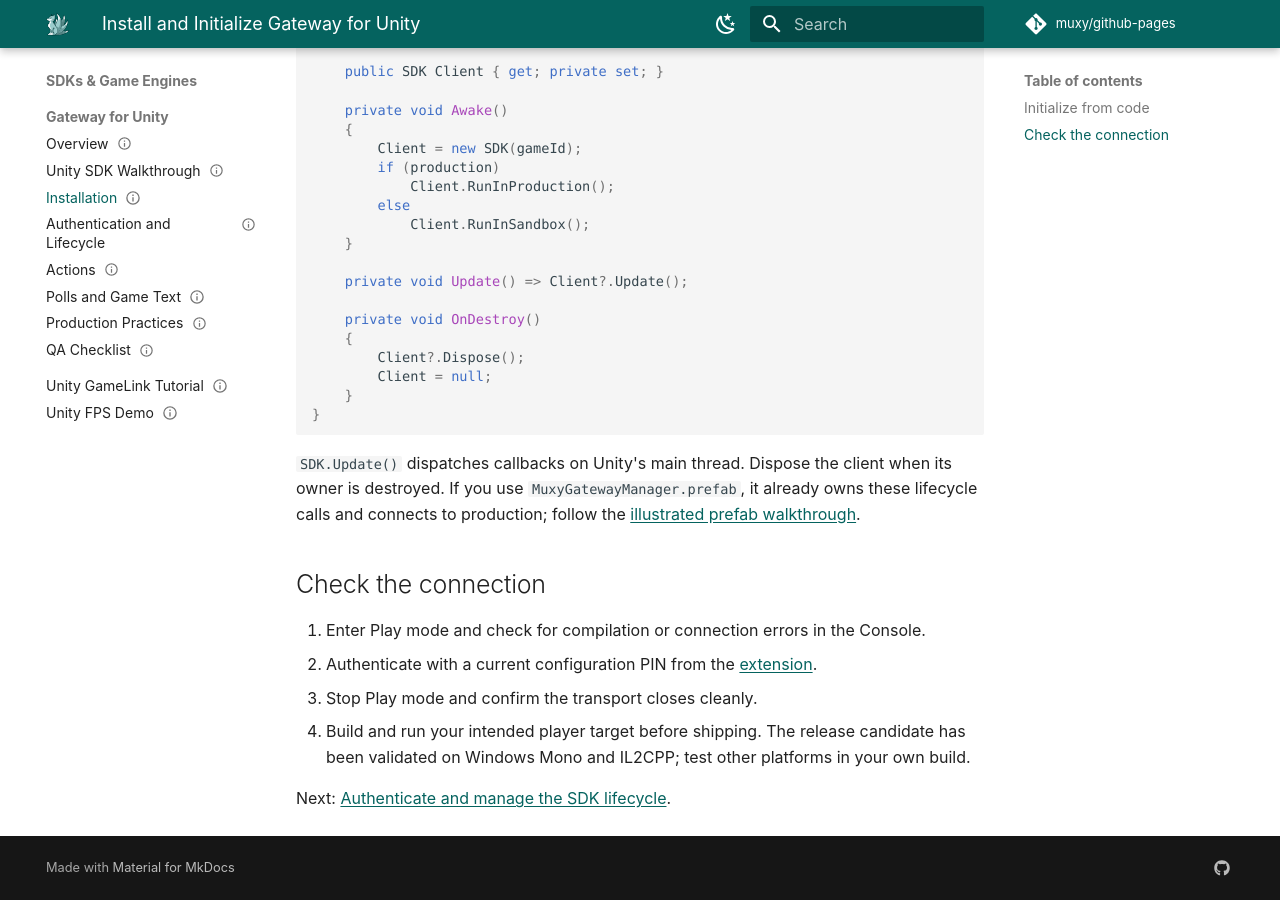
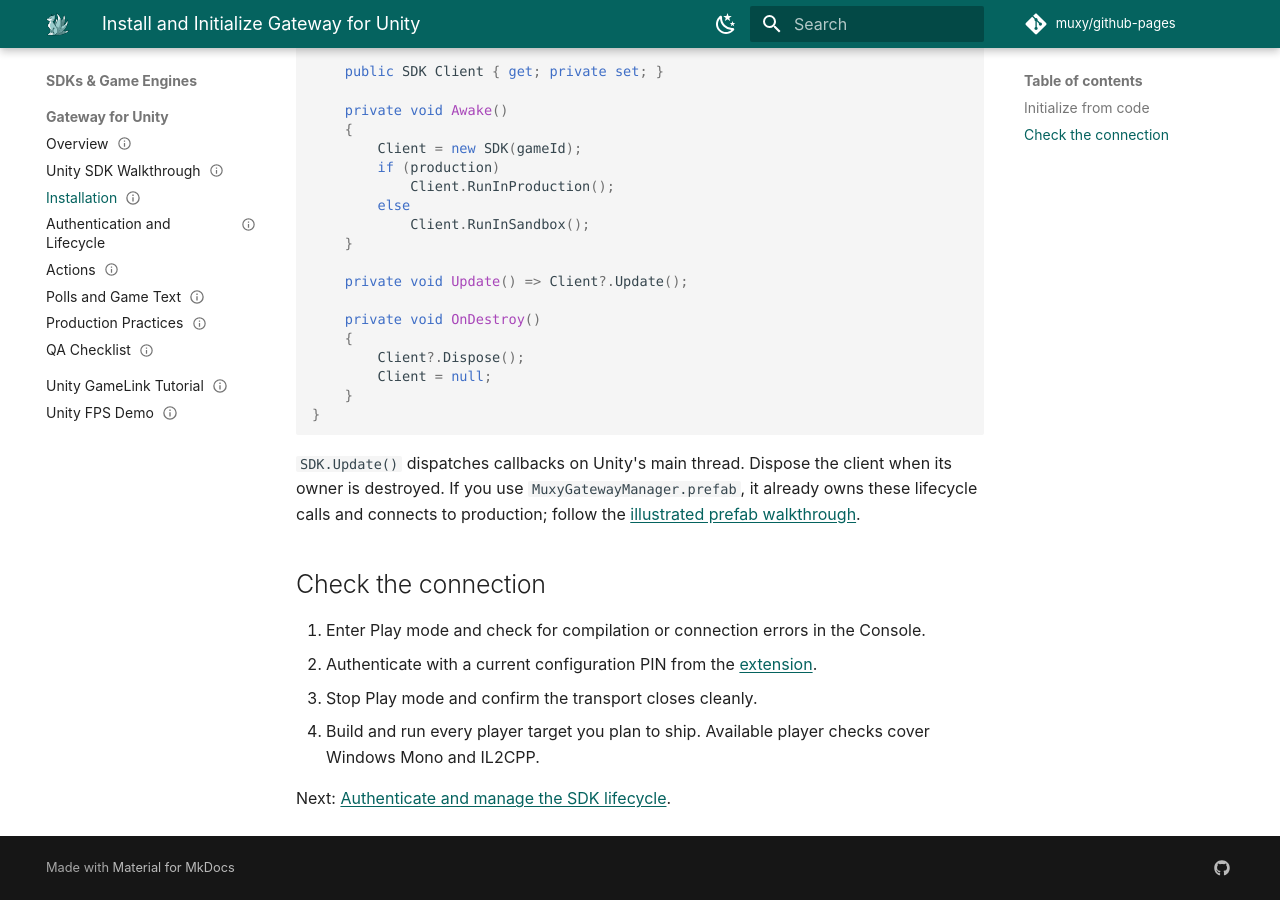
Before and after one commit to muxy/github-pages, an MkDocs documentation site: the page built from docs/docs/unity-gateway-installation.md, in a window 1280 px wide and 900 px high, scrolled down 902 px. Built offline with MkDocs 1.6.1 and Material for MkDocs 9.7.7, drawn with Linux system fonts in a browser that asks for light colours; comment, search, counter and statistics services are not loaded.

Commit message:
Clarify Unity release candidate player validation

```diff
--- a/docs/docs/unity-gateway-installation.md
+++ b/docs/docs/unity-gateway-installation.md
@@ -64,6 +64,6 @@ public sealed class GatewayClient : MonoBehaviour
 1. Enter Play mode and check for compilation or connection errors in the Console.
 2. Authenticate with a current configuration PIN from the [extension](unity-gateway-authentication.md).
 3. Stop Play mode and confirm the transport closes cleanly.
-4. Build and run your intended player target before shipping. The release candidate has been validated on Windows Mono and IL2CPP; test other platforms in your own build.
+4. Build and run every player target you plan to ship. Available player checks cover Windows Mono and IL2CPP.
 
 Next: [Authenticate and manage the SDK lifecycle](unity-gateway-authentication.md).
```
Also changed, not shown: docs/docs/unity-gateway-production.md (+1 -1 lines).
